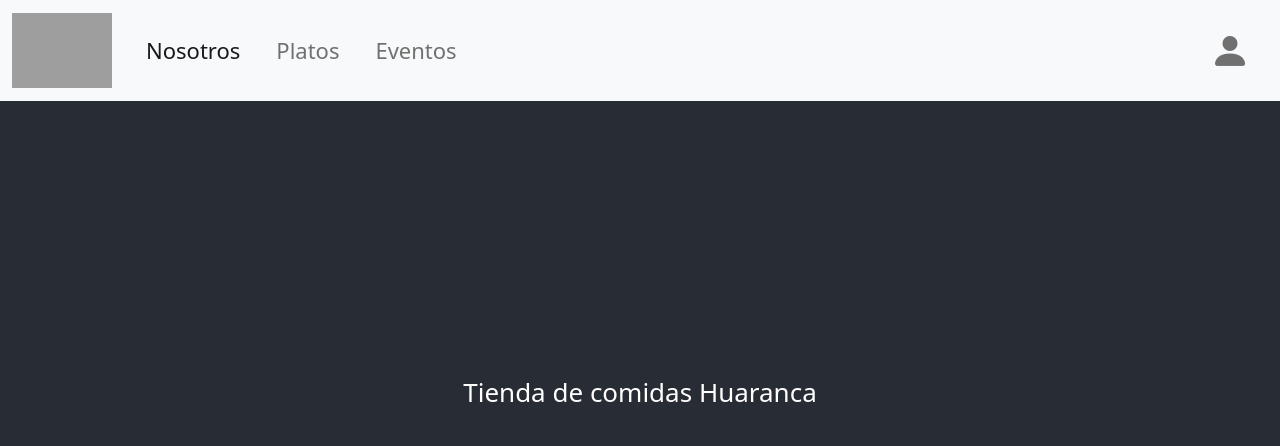
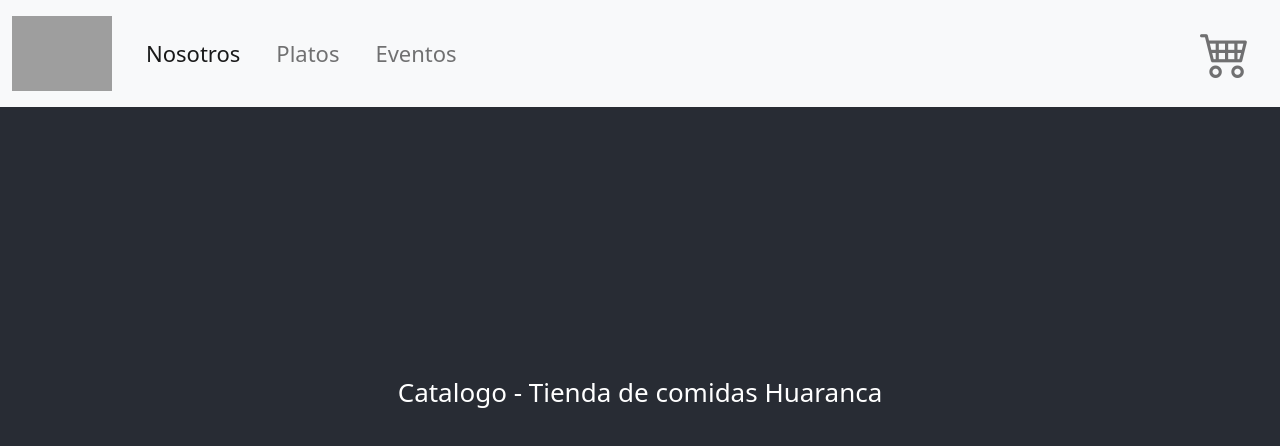
Before and after one commit to Luis-Felipe-Dev/food-store-huaranca, a React (Create React App) app: page / in a window 1280 px wide. Shown: the top 446 px of the page. Built offline with nearby package versions, Linux system fonts and the light colour scheme; grey boxes are pictures that could not be loaded.

Commit message:
Desafio 3, crear CartWidget.js e ItemListContainer.js

```diff
--- a/src/App.js
+++ b/src/App.js
@@ -2,6 +2,7 @@ import logo from './logo.svg';
 import './App.css';
 import React from 'react';
 import NavBar from './components/NavBar';
+import ItemListContainer from './components/ItemListContainer';
 
 function App() {
   const contidion = true
@@ -33,9 +34,7 @@ function App() {
     <div className="App">
       <NavBar />
       <header className="App-header">
-        <p>
-          Tienda de comidas Huaranca
-        </p>
+        <ItemListContainer />
       </header>
     </div>
   );
--- /dev/null
+++ b/src/components/CartWidget.css
@@ -0,0 +1,3 @@
+i{
+    font-size: 50px;
+}
--- /dev/null
+++ b/src/components/CartWidget.js
@@ -0,0 +1,10 @@
+import React from 'react';
+import './CartWidget.css';
+
+function CartWidget(props) {
+    return (
+        <i class="bi bi-cart4"></i>
+    );
+}
+
+export default CartWidget;
--- /dev/null
+++ b/src/components/ItemListContainer.js
@@ -0,0 +1,14 @@
+import React from 'react';
+import './ItemListContainer.css';
+
+function ItemListContainer(props) {
+    return (
+        <div className='container'>
+            <p>
+                Catalogo - Tienda de comidas Huaranca
+            </p>
+        </div>
+    );
+}
+
+export default ItemListContainer;
--- a/src/components/NavBar.js
+++ b/src/components/NavBar.js
@@ -1,5 +1,6 @@
 import React from 'react';
 import './NavBar.css';
+import CartWidget from './CartWidget';
 
 function NavBar(props) {
     return (
@@ -23,7 +24,7 @@ function NavBar(props) {
                     </ul>
                     <ul className="navbar-nav">
                         <li className="nav-item">
-                            <a className="nav-link" href="#login"><i className="bi bi-person-fill"></i></a>
+                            <a className="nav-link" href="#"><CartWidget /></a>
                         </li>
                     </ul>
                 </div>
```
Also changed, not shown: src/components/ItemListContainer.css (added).
